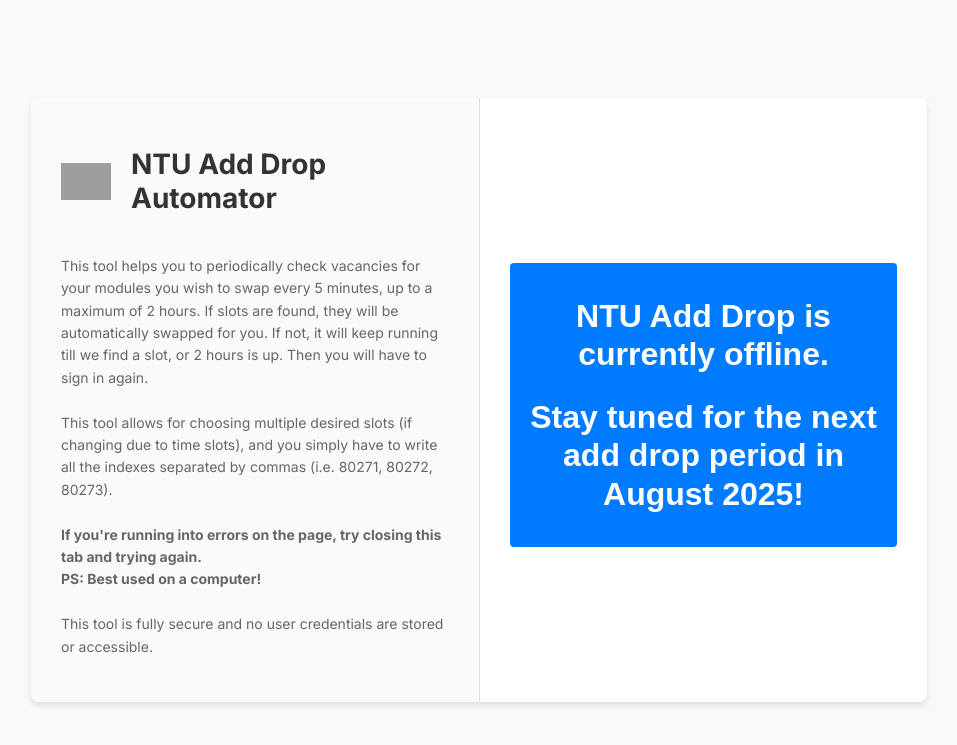
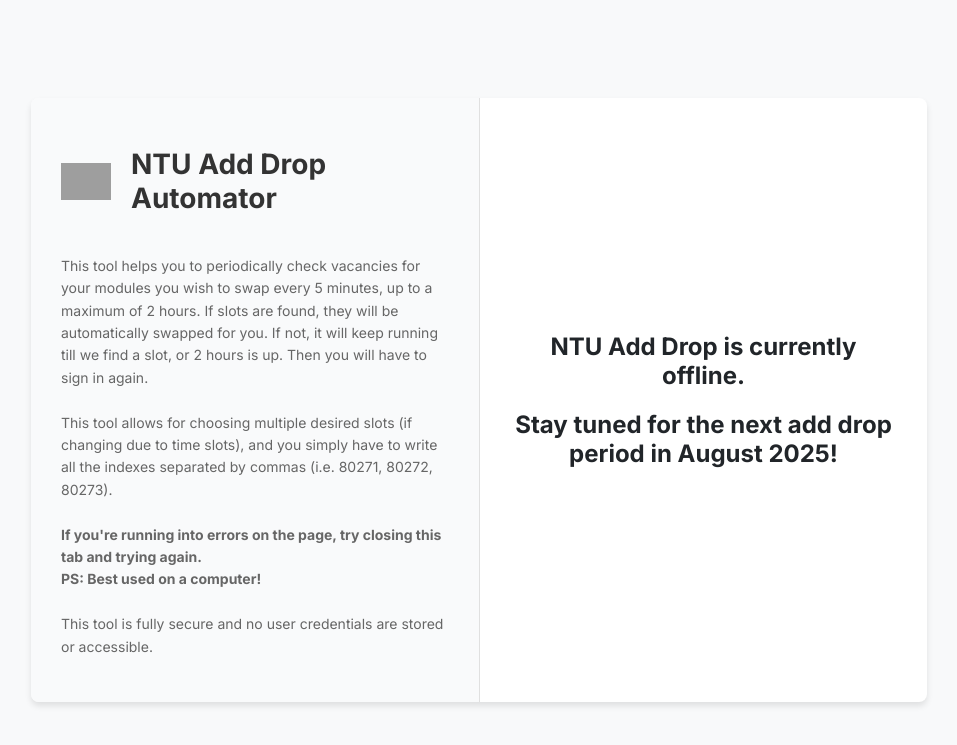
Before and after one commit to josshhz11/ntu-add-drop-automator, a Flask app: page / in a window 1280 px wide. Shown: the top 745 px of the page, without its empty margins (161-1118 px from the left). Run offline with Flask 3, Linux system fonts and the light colour scheme; grey boxes are pictures that could not be loaded.

Commit message:
remove the button styling

```diff
--- a/templates/offline.html
+++ b/templates/offline.html
@@ -49,11 +49,8 @@
         <!-- Right container -->
         <div class="right-container">
             <div id="status-message">
-                <!-- Wrap the offline text in a "submit-button" styled container -->
-                <button class="submit-button" style="white-space: normal;">
-                    <span class="h2-like">NTU Add Drop is currently offline.</span>
-                    <span class="h2-like">Stay tuned for the next add drop period in {{ eligible_month }} {{ eligible_year }}!</span>
-                </button>
+                <h2>NTU Add Drop is currently offline.</h2>
+                <h2>Stay tuned for the next add drop period in {{ eligible_month }} {{ eligible_year }}!</h2>
             </div>
         </div>
     </div>
```
